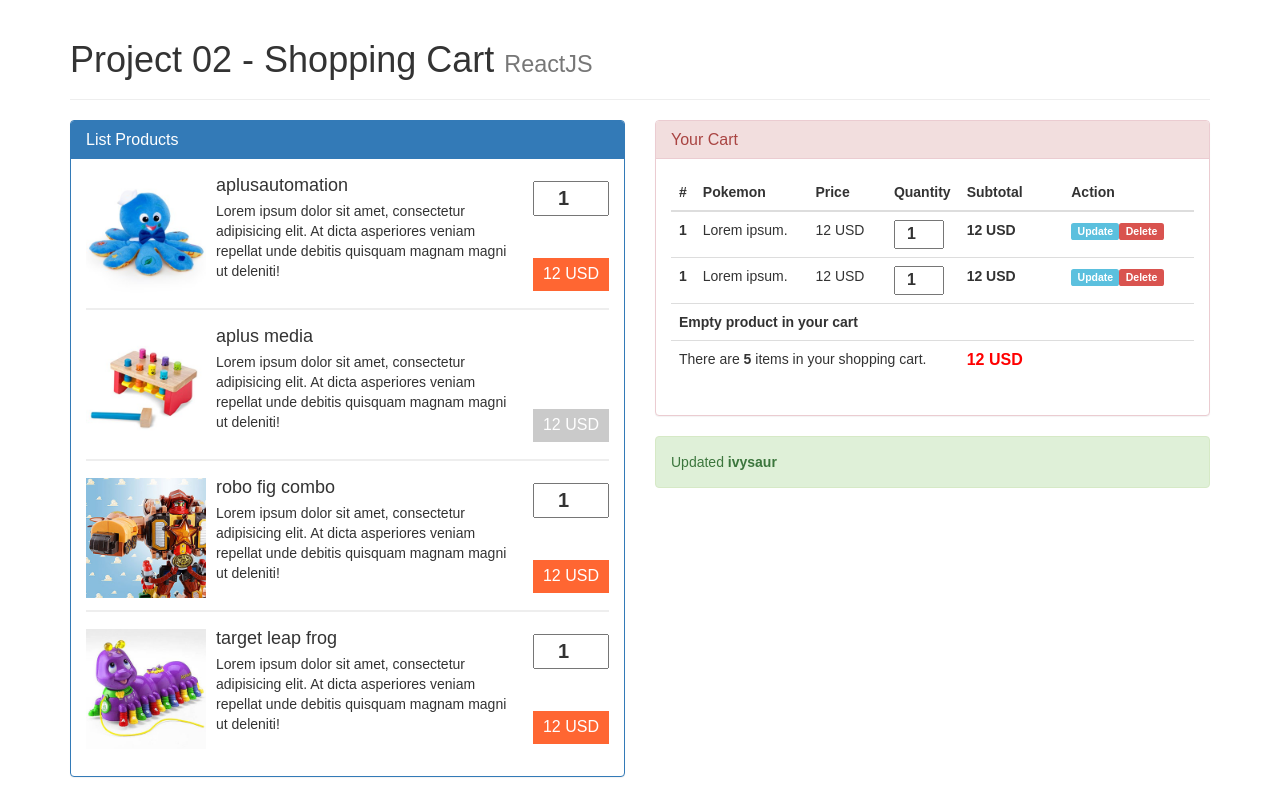
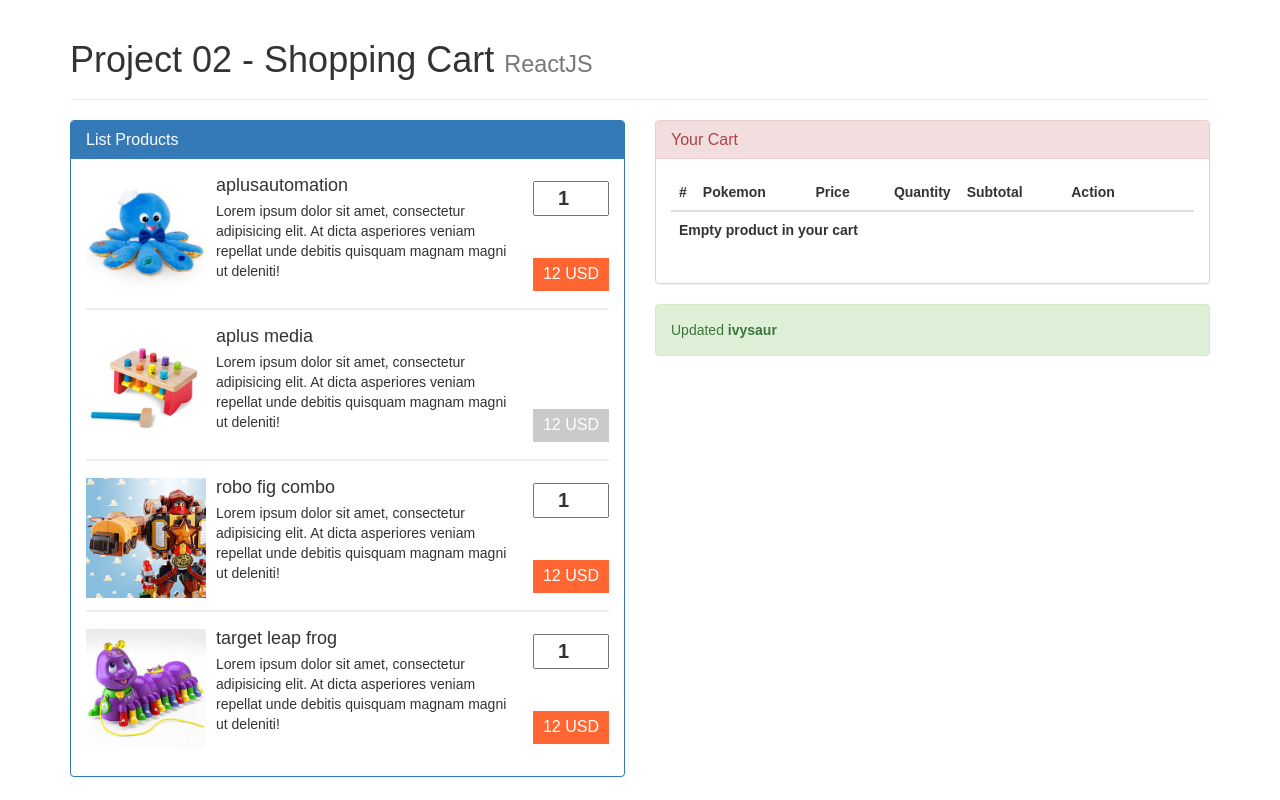
Before and after one commit to phunguit/project-shopping-cart, a React (Create React App) app: page / in a window 1280 px wide. Built offline with nearby package versions, Linux system fonts and the light colour scheme.

Commit message:
- Empty cart.

```diff
--- a/src/components/Cart.js
+++ b/src/components/Cart.js
@@ -1,10 +1,13 @@
 import React, { Component } from 'react';
+import { connect }			from 'react-redux';
 import CartItem 			from './CartItem';
 import Notify 				from './Notify';
 
 class Cart extends Component {
 
 	render() {
+		var { items } = this.props;
+
 		return (
 			<div className="col-xs-12 col-sm-6 col-md-6 col-lg-6">
 			  <div className="panel panel-danger">
@@ -21,18 +24,8 @@ class Cart extends Component {
 			            <th width="25%">Action</th>
 			          </tr>
 			        </thead>
-			        <tbody id="my-cart-body">
-			        	<CartItem />
-			        	<CartItem />
-			        </tbody>
-			        <tfoot id="my-cart-footer">
-			          {/* CART FOOTER */}
-			          <tr><th colSpan={6}>Empty product in your cart</th></tr>
-			          <tr>
-			            <td colSpan={4}>There are <b>5</b> items in your shopping cart.</td>
-			            <td colSpan={2} className="total-price text-left">12 USD</td>
-			          </tr>
-			        </tfoot>
+			        {this.showElementBody(items)}
+			        {this.showElementFooter(items)}
 			      </table>
 			    </div>
 			  </div>
@@ -42,6 +35,34 @@ class Cart extends Component {
 		);
 	}
 
+	showElementBody(items) {
+		var xhtml = null;
+
+		if(items.length !== 0) {
+			xhtml = items.map((item, index) => {
+				<CartItem />
+			});
+		}
+		return <tbody id="my-cart-body">{xhtml}</tbody>;
+	}
+
+	showElementFooter(items) {
+		var xhtml = <tr><th colSpan={6}>Empty product in your cart</th></tr>;
+		if(items.length !== 0) {
+			xhtml = <tr>
+			            <td colSpan={4}>There are <b>5</b> items in your shopping cart.</td>
+			            <td colSpan={2} className="total-price text-left">12 USD</td>
+			        </tr>
+		}
+
+		return <tfoot id="my-cart-footer">{xhtml}</tfoot>;
+	}
 }
 
-export default Cart;
+var mapStateToProps = (state) => {
+	return {
+		items: state.carts
+	}
+}
+
+export default connect(mapStateToProps)(Cart);
```
